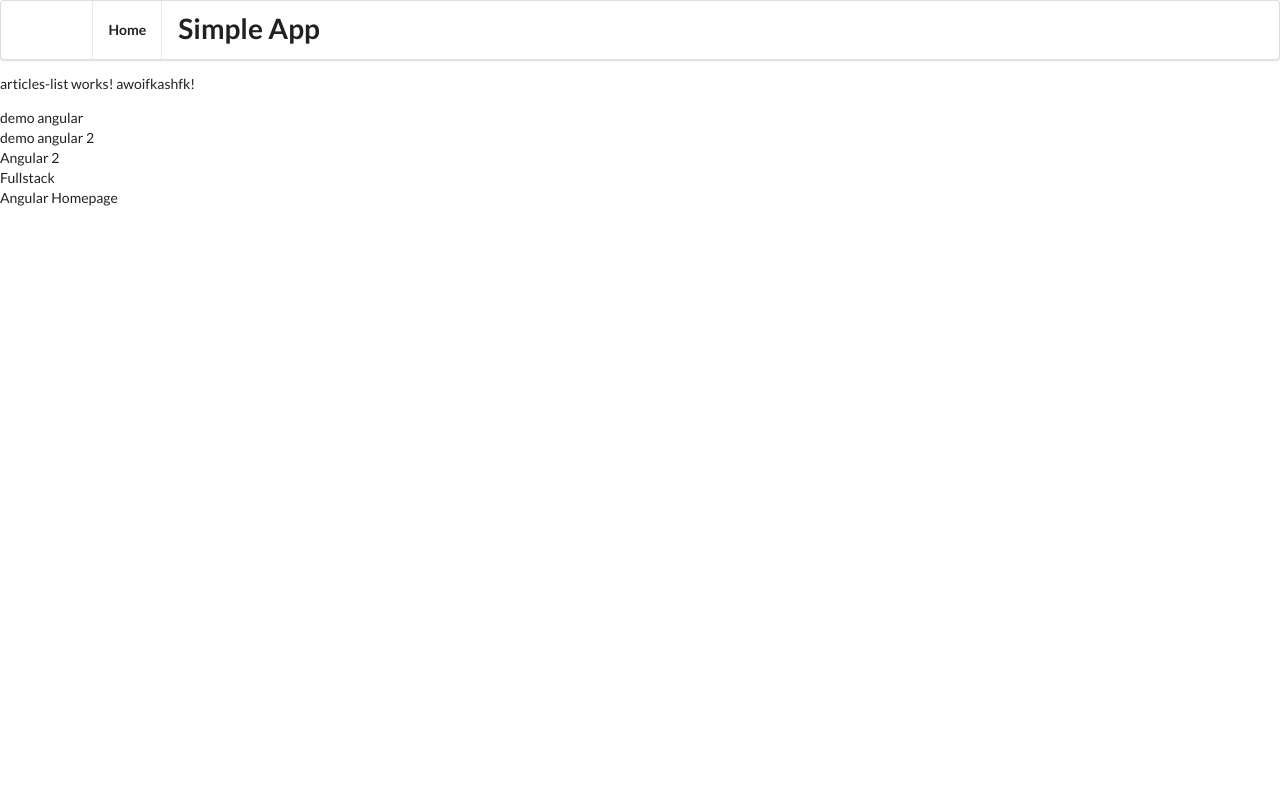
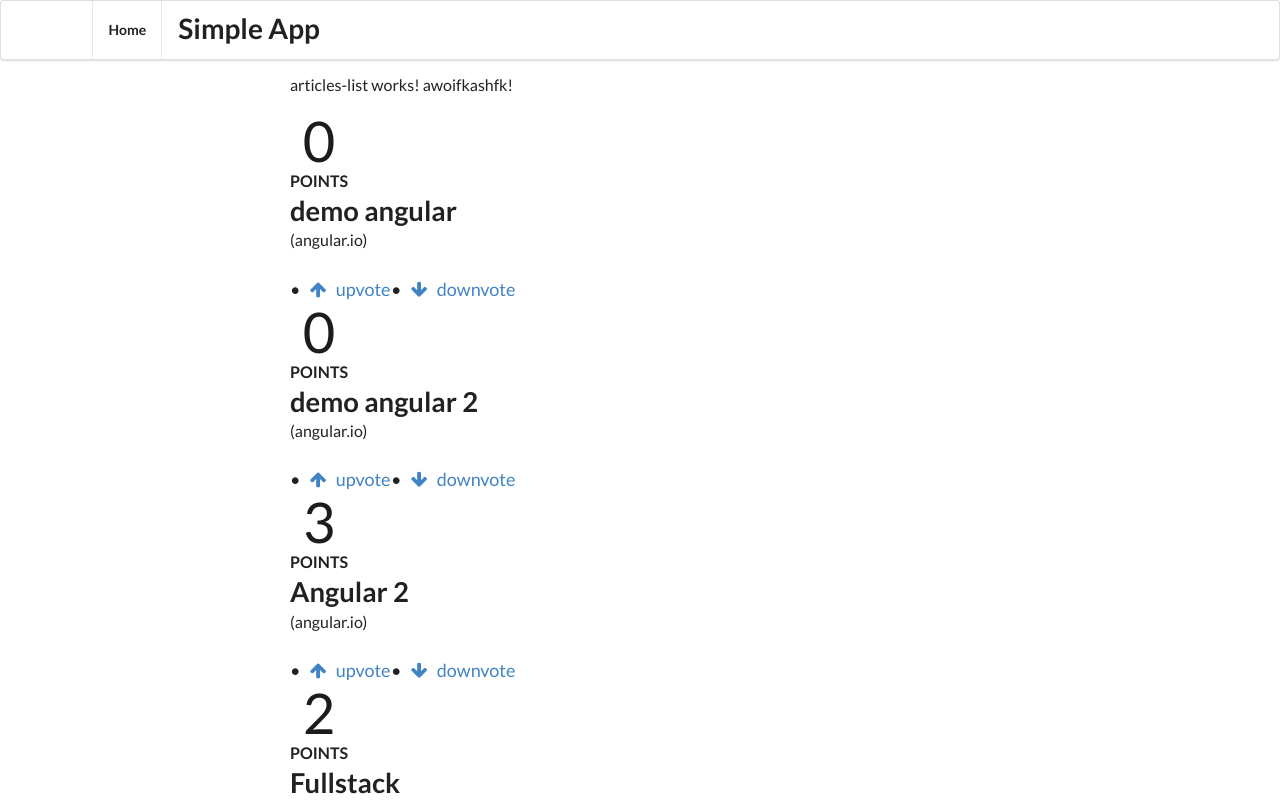
Before and after one commit to jcyovera/Angular-2018-I, an Angular app in the folder app-angular-demo/: page / in a window 1280 px wide. Shown: the top 800 px of the page. Built offline with nearby package versions, Linux system fonts and the light colour scheme.

Commit message:
manager component

```diff
--- a/app-angular-demo/src/app/_models/article.model.ts
+++ b/app-angular-demo/src/app/_models/article.model.ts
@@ -9,4 +9,23 @@ export class Article{
         this.votes = votes || 0;
       }
 
+    voteUp():void{
+        this.votes+=1;
+    }
+    voteDown():void{
+        this.votes-=1;
+    }
+    // domain() is a utility function that extracts
+    // the domain from a URL, which we'll explain shortly
+    domain(): string {
+        try {
+          // e.g. http://foo.com/path/to/bar
+          const domainAndPath: string = this.link.split('//')[1];
+          // e.g. foo.com/path/to/bar
+          return domainAndPath.split('/')[0];
+        } catch (err) {
+          return null;
+        }
+      }
+
 }
--- a/app-angular-demo/src/app/app-routing.module.ts
+++ b/app-angular-demo/src/app/app-routing.module.ts
@@ -1,9 +1,9 @@
 import { NgModule } from '@angular/core';
 import { Routes, RouterModule } from '@angular/router';
-import { ArticlesListComponent } from './articles-list/articles-list.component';
+import { ManagerArticlesComponent } from './manager-articles/manager-articles.component';
 
 let routes: Routes = [
-    { path: '', component: ArticlesListComponent},
+    { path: '', component: ManagerArticlesComponent},
     { path: '**', redirectTo: '', pathMatch: 'full' }
 ];
 
--- a/app-angular-demo/src/app/app.module.ts
+++ b/app-angular-demo/src/app/app.module.ts
@@ -6,13 +6,15 @@ import { AppComponent } from './app.component';
 import { ArticlesListComponent } from './articles-list/articles-list.component';
 import { AppRoutingModule } from './app-routing.module';
 import { ArticleComponent } from './article/article.component';
+import { ManagerArticlesComponent } from './manager-articles/manager-articles.component';
 
 
 @NgModule({
   declarations: [
     AppComponent,
     ArticlesListComponent,
-    ArticleComponent
+    ArticleComponent,
+    ManagerArticlesComponent
   ],
   imports: [
     BrowserModule,
--- a/app-angular-demo/src/app/article/article.component.html
+++ b/app-angular-demo/src/app/article/article.component.html
@@ -1,3 +1,30 @@
-<p>
-  {{article.title}}
-</p>
+<div class="four wide column center aligned votes">
+  <div class="ui statistic">
+    <div class="value">
+      {{ article.votes }}
+    </div>
+    <div class="label">
+      Points
+    </div>
+  </div>
+</div>
+<div class="twelve wide column">
+  <a class="ui large header" href="{{ article.link }}">
+    {{ article.title }}
+  </a>
+  <div class="meta">({{ article.domain() }})</div>
+  <ul class="ui big horizontal list voters">
+    <li class="item">
+      <a href (click)="voteUp()">
+        <i class="arrow up icon"></i>
+        upvote
+      </a>
+    </li>
+    <li class="item">
+      <a href (click)="voteDown()">
+        <i class="arrow down icon"></i>
+        downvote
+      </a>
+    </li>
+  </ul>
+</div>
--- a/app-angular-demo/src/app/article/article.component.ts
+++ b/app-angular-demo/src/app/article/article.component.ts
@@ -1,4 +1,4 @@
-import { Component, OnInit, Input } from '@angular/core';
+import { Component, OnInit, Input, ViewEncapsulation } from '@angular/core';
 import { Article } from '../_models/article.model';
 
 @Component({
@@ -7,12 +7,20 @@ import { Article } from '../_models/article.model';
   styleUrls: ['./article.component.scss']
 })
 export class ArticleComponent implements OnInit {
-  @Input() article:Article;
+  @Input() article: Article;
 
   constructor() { }
 
   ngOnInit() {
 
   }
+  voteUp(): boolean {
+    this.article.voteUp();
+    return false;
+  }
+  voteDown(): boolean {
+    this.article.voteDown();
+    return false;
+  }
 
 }
--- /dev/null
+++ b/app-angular-demo/src/app/manager-articles/manager-articles.component.html
@@ -0,0 +1,7 @@
+<div class="ui grid">
+  <div class="four column row">
+    <div class="ui main text container">
+      <app-articles-list></app-articles-list>
+    </div>
+  </div>
+</div>
--- /dev/null
+++ b/app-angular-demo/src/app/manager-articles/manager-articles.component.ts
@@ -0,0 +1,15 @@
+import { Component, OnInit } from '@angular/core';
+
+@Component({
+  selector: 'app-manager-articles',
+  templateUrl: './manager-articles.component.html',
+  styleUrls: ['./manager-articles.component.scss']
+})
+export class ManagerArticlesComponent implements OnInit {
+
+  constructor() { }
+
+  ngOnInit() {
+  }
+
+}
```
Also changed, not shown: app-angular-demo/src/app/manager-articles/manager-articles.component.scss (added), 1 other file (tests, documents, lock files or other folders).
